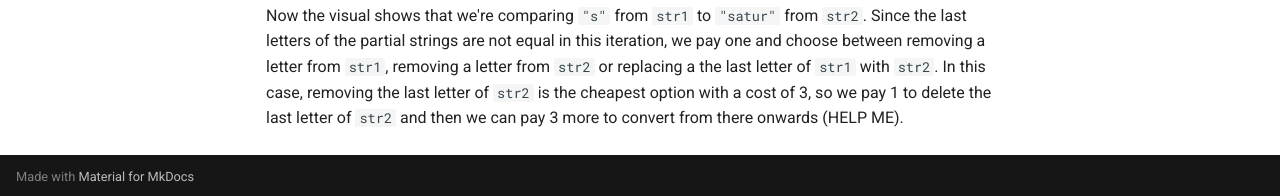
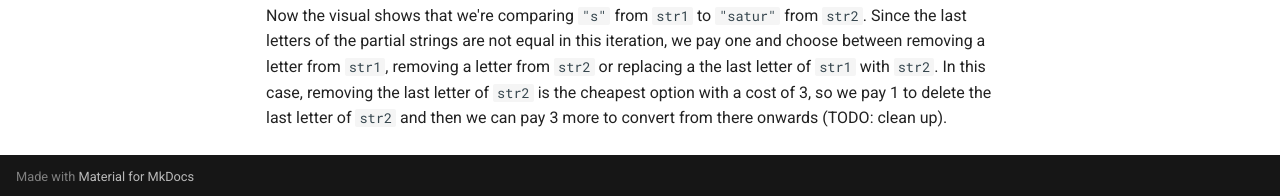
Before and after one commit to itsdawei/dpvis, an MkDocs documentation site: the page built from docs/examples/edit_distance.md, in a window 1280 px wide and 900 px high, scrolled down 2001 px. Shown: the part 701-897 px from the top of the window. Built offline with MkDocs 1.6.1 and Material for MkDocs 9.7.7, drawn with Linux system fonts in a browser that asks for light colours; comment, search, counter and statistics services are not loaded.

Commit message:
working on markdown

```diff
--- a/docs/examples/edit_distance.md
+++ b/docs/examples/edit_distance.md
@@ -118,4 +118,5 @@ iteration, we pay one and choose between removing a letter from `str1`,
 removing a letter from `str2` or replacing a the last letter of `str1`
 with `str2`. In this case, removing the last letter of `str2` is the
 cheapest option with a cost of 3, so we pay 1 to delete the last letter of
-`str2` and then we can pay 3 more to convert from there onwards (HELP ME).
+`str2` and then we can pay 3 more to convert from there onwards (TODO: clean
+up).
```
